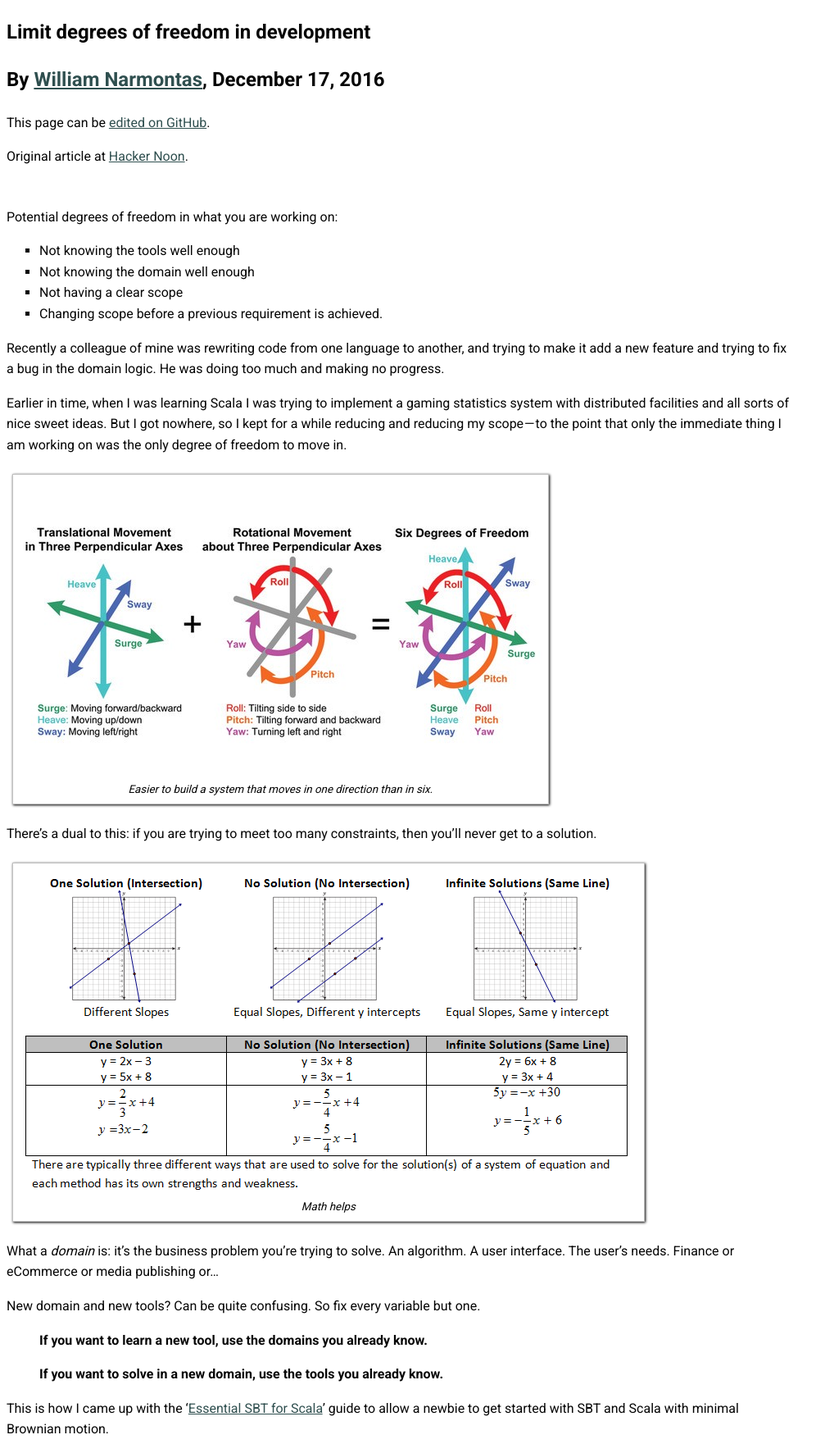
After one commit to philicious/ScalaWilliam.com, a PHP site: page /1612/limit-degrees-of-freedom in a window 1280 px wide. The commit adds this page. Shown: the whole page at 82% size, without its empty margins (0-1018 px from the left). Run offline with PHP 8.4, Linux system fonts and the light colour scheme; some libraries are stand-ins or nearby versions.

Commit message:
Migrate article

```diff
--- /dev/null
+++ b/1612/limit-degrees-of-freedom/index.html
@@ -0,0 +1,154 @@
+<!DOCTYPE html>
+<html>
+<head>
+<meta content="text/html; charset=UTF-8" http-equiv="content-type">
+
+    <meta http-equiv="X-UA-Compatible" content="IE=edge,chrome=1">
+    <meta name="viewport" content="initial-scale=1, maximum-scale=1">
+    <link href="https://fonts.googleapis.com/css?family=Roboto:400,700,900%7CRoboto+Mono" rel="stylesheet">
+<link rel="stylesheet" href="//cdnjs.cloudflare.com/ajax/libs/prism/1.6.0/themes/prism.min.css">
+<script src="https://cdnjs.cloudflare.com/ajax/libs/clipboard.js/1.5.13/clipboard.min.js"></script>
+<script src="https://cdnjs.cloudflare.com/ajax/libs/prism/1.6.0/prism.min.js"></script>
+    <link rel="stylesheet" href="https://cdnjs.cloudflare.com/ajax/libs/prism/1.6.0/plugins/toolbar/prism-toolbar.min.css">
+    <script src="https://cdnjs.cloudflare.com/ajax/libs/prism/1.6.0/plugins/toolbar/prism-toolbar.min.js"></script>
+<script src="https://cdnjs.cloudflare.com/ajax/libs/prism/1.6.0/components/prism-java.min.js"></script>
+<script src="https://cdnjs.cloudflare.com/ajax/libs/prism/1.6.0/components/prism-scala.min.js"></script>
+<link rel="stylesheet" href="https://cdnjs.cloudflare.com/ajax/libs/prism/1.6.0/themes/prism-okaidia.min.css">
+    <script src="https://cdnjs.cloudflare.com/ajax/libs/prism/1.6.0/plugins/copy-to-clipboard/prism-copy-to-clipboard.min.js"></script>
+    <style type="text/css">
+    body {
+        font-family: 'Roboto', sans-serif;
+        line-height:1.6;
+        color:rgb(5,5,5);
+        background:rgb(255,255,255);
+        max-width:60em;
+    }
+        code {
+            font-family: 'Roboto Mono', monospace;
+        }
+        header {
+            padding-bottom: 1em;
+        }
+        header pre {
+            border:2px solid;
+            border-color: firebrick;
+            text-align: center;
+            padding:0.6em;
+            overflow-x:scroll;
+        }
+        header code {
+            font-size:1.6em;
+            font-weight:bold;
+        }
+        ul {
+            list-style-type: square;
+        }
+                a {
+            color:darkslategrey;
+        }
+        a:hover {
+            color:darkslateblue;
+        }
+
+        .token.operator {
+        background:none;
+        }
+
+
+             nav button {
+                box-shadow: 0 0 0 1px rgba(0,0,0,.15) inset,0 0 6px rgba(0,0,0,.2) inset;
+    font-family: inherit;
+    font-size: 100%;
+    padding: .5em 1em;
+    color: #444;
+    border: 1px solid #999;
+    border: 0 rgba(0,0,0,0);
+    background-color: #E6E6E6;
+    text-decoration: none;
+    border-radius: 2px;
+        }
+        nav.hide ul {
+            display:none;
+        }
+nav ul {
+            list-style-type: none;
+        }
+nav li:before {
+            content: "- ";
+        }
+figure {
+    display:inline-block;
+  text-align: center;
+  font-style: italic;
+  font-size: smaller;
+  text-indent: 0;
+  border: thin silver solid;
+    box-shadow: 1px 1px 3px black;
+  margin: 0.5em;
+  padding: 0.5em;
+}
+.clear { clear:both; }
+    </style>
+
+
+    <title>Limit degrees of freedom in development</title>
+
+<meta name="twitter:title" content="Limit degrees of freedom in development">
+<meta property="og:title" content="Limit degrees of freedom in development">
+<meta property="og:url" content="/1612/limit-degrees-of-freedom">
+<link rel="canonical" href="/1612/limit-degrees-of-freedom">
+<!-- http://ogp.me/ -->
+<meta property="og:type" content="article">
+<meta property="article:published_time" content="2016-12-17">
+<meta property="article:modified_time" content="2016-12-17">
+<meta property="og:description" content="William Narmontas describes how limiting yourself to one direction can help.">
+<meta itemprop="description" content="William Narmontas describes how limiting yourself to one direction can help.">
+<meta name="description" content="William Narmontas describes how limiting yourself to one direction can help.">
+<meta name="twitter:description" content="William Narmontas describes how limiting yourself to one direction can help.">
+<meta property="og:site_name" content="Scala William">
+<link rel="author" href="https://plus.google.com/u/0/103489630517643950426/">
+<link rel="publisher" href="https://plus.google.com/u/0/103489630517643950426/">
+<meta itemprop="name" content="Why Scala didn't miss the Android opportunity">
+<meta property="og:image" content="https://avatars2.githubusercontent.com/u/2464813">
+<meta itemprop="image" content="https://avatars2.githubusercontent.com/u/2464813">
+<meta name="twitter:image" content="https://avatars2.githubusercontent.com/u/2464813">
+<meta name="author" content="William Narmontas">
+<meta name="twitter:card" content="summary">
+<meta name="twitter:site" content="@ScalaWilliam">
+</head>
+<body>
+  <article class="h-entry">
+    <header>
+      <h1>Limit degrees of freedom in development</h1>
+      <h2>By <a href="/" class="u-author h-card">William Narmontas</a>, <time class="dt-published" datetime="2016-12-17T11:21:25.101Z">December 17, 2016</time></h2>
+      <p>This page can be <a href="https://github.com/ScalaWilliam/ScalaWilliam.com/blob/master/1612/limit-degrees-of-freedom/index.html">edited on GitHub</a>.</p>
+      <p>Original article at <a href="https://hackernoon.com/limit-degrees-of-freedom-in-development-4c543bb6f806" class="u-syndication">Hacker Noon</a>.</p>
+    </header>
+    <section class="e-content">
+        <p>Potential degrees of freedom in what you are working on:</p>
+        <ul>
+            <li>Not knowing the tools well enough</li>
+            <li>Not knowing the domain well enough</li>
+            <li>Not having a clear scope</li>
+            <li>Changing scope before a previous requirement is achieved.</li>
+        </ul>
+        <p>Recently a colleague of mine was rewriting code from one language to another, and trying to make it add a new feature and trying to fix a bug in the domain logic. He was doing too much and making no progress.</p>
+        <p>Earlier in time, when I was learning Scala I was trying to implement a gaming statistics system with distributed facilities and all sorts of nice sweet ideas. But I got nowhere, so I kept for a while reducing and reducing my scope — to the point that only the immediate thing I am working on was the only degree of freedom to move in.</p>
+        <figure>
+            <img src="move-in-one-direction.jpeg">
+            <figcaption>Easier to build a system that moves in one direction than in six.</figcaption>
+        </figure>
+        <p>There’s a dual to this: if you are trying to meet too many constraints, then you’ll never get to a solution.</p>
+        <figure>
+            <img src="math-helps.png">
+            <figcaption>Math helps</figcaption>
+        </figure>
+        <p>What a <em>domain</em> is: it’s the business problem you’re trying to solve. An algorithm. A user interface. The user’s needs. Finance or eCommerce or media publishing or…</p>
+        <p>New domain and new tools? Can be quite confusing. So fix every variable but one.</p>
+        <blockquote><strong>If you want to learn a new tool, use the domains you already know.</strong></blockquote>
+        <blockquote><strong>If you want to solve in a new domain, use the tools you already know.</strong></blockquote>
+        <p>This is how I came up with the ‘<a href="/essential-sbt/">Essential SBT for Scala</a>’ guide to allow a newbie to get started with SBT and Scala with minimal Brownian motion.</p>
+    </section>
+</article>
+</body>
+</html>
--- a/index.php
+++ b/index.php
@@ -85,7 +85,7 @@ require(dirname(__FILE__).DIRECTORY_SEPARATOR."shared".DIRECTORY_SEPARATOR."rend
                     <time class="dt-published" datetime="2016-12-29">Dec 2016</time>
                 </li>
                 <li class="h-entry">
-                    <a class="p-name" href="https://medium.com/@ScalaWilliam/limit-degrees-of-freedom-in-development-4c543bb6f806#.xmrcpl8rg">Limit degrees of freedom in development</a>,
+                    <a class="p-name" href="/1612/limit-degrees-of-freedom/">Limit degrees of freedom in development</a>,
                     <time class="dt-published" datetime="2016-12-17T11:21:25.101Z">Dec 2016</time>
                 </li>
                 <li class="h-entry">
```
Also changed, not shown: 1612/limit-degrees-of-freedom/math-helps.png (added), 1612/limit-degrees-of-freedom/move-in-one-direction.jpeg (added), 1 other file.
